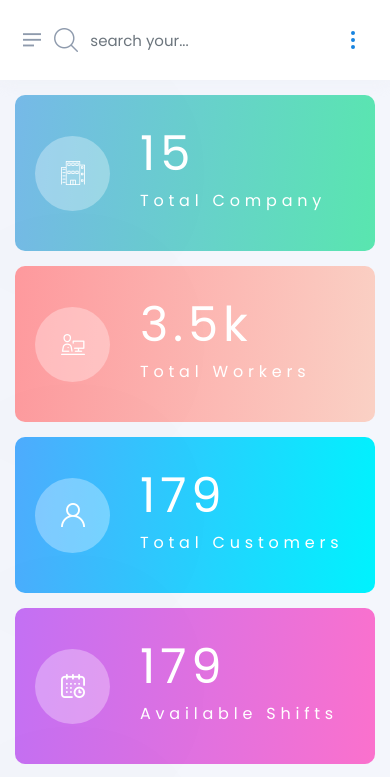
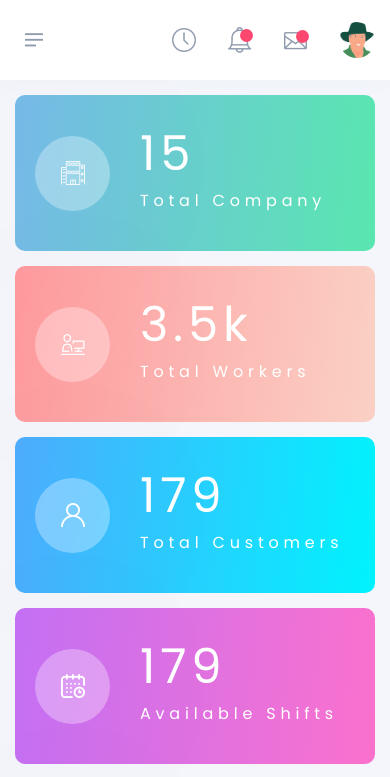
Before and after one commit to amazonesoft/ArkieveUI, a website: page app/index.html in a window 390 px wide. Shown: the top 777 px of the page. Drawn offline with nearby package versions, Linux system fonts and the light colour scheme.

Commit message:
delete search ui form header

```diff
--- a/app/index.html
+++ b/app/index.html
@@ -25,7 +25,7 @@
 
             <div class="header__left d-flex align-items-center">
                 <span class="icon_menu"></span>
-                <div class="input-group header__search">
+                <!-- <div class="input-group header__search">
                     <div class="input-group-prepend">
                         <span class="input-group-text" id="basic-addon1">
                             <img src="images/icons/search.png" alt="search">
@@ -36,7 +36,7 @@
                 </div>
                 <span class="collapse-menu d-md-none">
                     <i data-feather="more-vertical"></i>
-                </span>
+                </span> -->
             </div>
 
             <ul class="list-unstyled header__icons">
--- a/app/js/dashboard.js
+++ b/app/js/dashboard.js
@@ -12,11 +12,11 @@
     $('.header__right').toggleClass('extend-header');
   })
 
-  $('.collapse-menu ').click(function(){
-    $('.header__icons').toggleClass('header__icons--show');
-    $('.content').toggleClass('visiable-header-icon');
-    $('.sidebar').toggleClass('visiable-header-icon');
-  })
+  // $('.collapse-menu ').click(function(){
+  //   $('.header__icons').toggleClass('header__icons--show');
+  //   $('.content').toggleClass('visiable-header-icon');
+  //   $('.sidebar').toggleClass('visiable-header-icon');
+  // })
 
 
   //---------- for icon ---------
--- a/app/scss/layout/_header.scss
+++ b/app/scss/layout/_header.scss
@@ -82,18 +82,18 @@
         margin-bottom: 0;
         align-items  : center;
 
-        @include media-breakpoint-down(sm) {
-            width           : 100%;
-            position        : fixed;
-            top             : -52px;
-            left            : 0;
-            z-index         : 1;
-            background-color: $white;
-            transition      : all 0.2s ease;
-            padding-left    : 30px;
-            padding-right   : 30px;
-            border-top      : 1px solid #f4f6fc;
-        }
+        // @include media-breakpoint-down(sm) {
+        //     width           : 100%;
+        //     position        : fixed;
+        //     top             : -52px;
+        //     left            : 0;
+        //     z-index         : 1;
+        //     background-color: $white;
+        //     transition      : all 0.2s ease;
+        //     padding-left    : 30px;
+        //     padding-right   : 30px;
+        //     border-top      : 1px solid #f4f6fc;
+        // }
 
         &--show {
             top            : 80px;
```
Also changed, not shown: app/css/styles.css.
